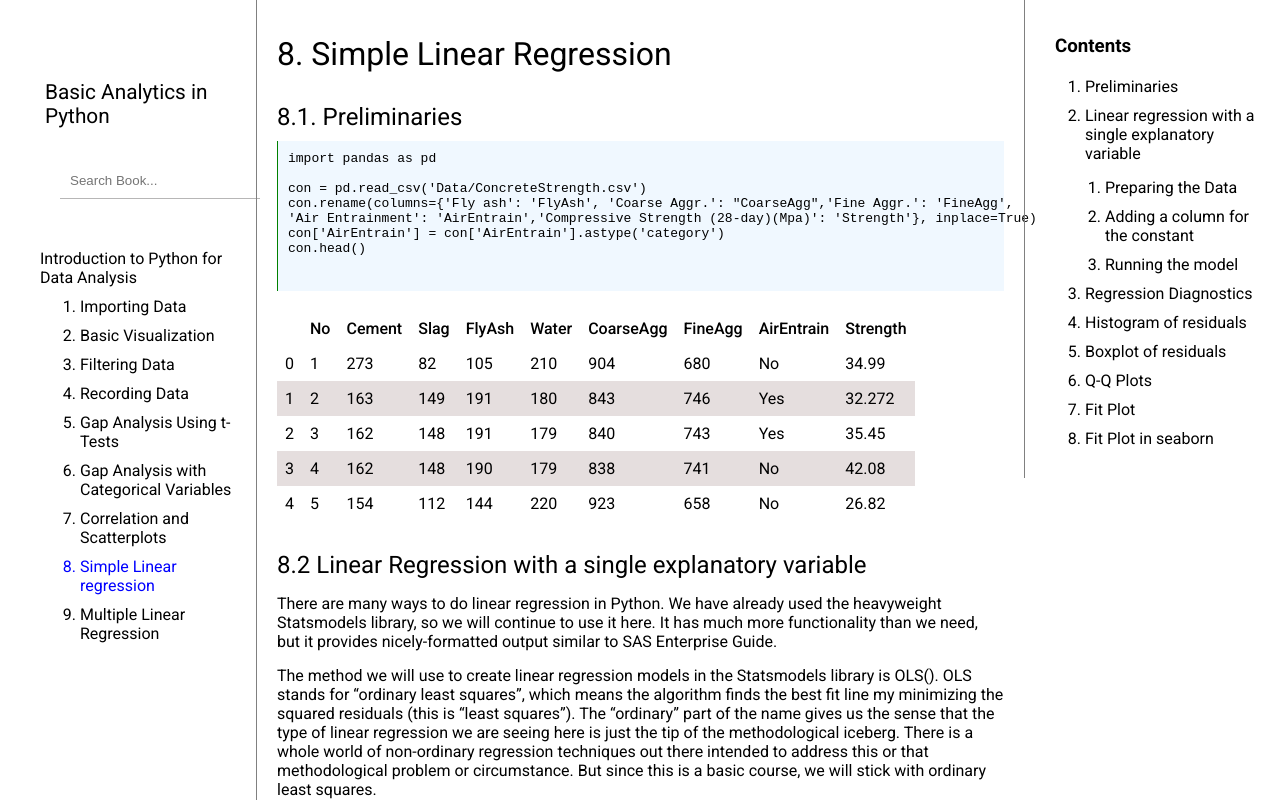
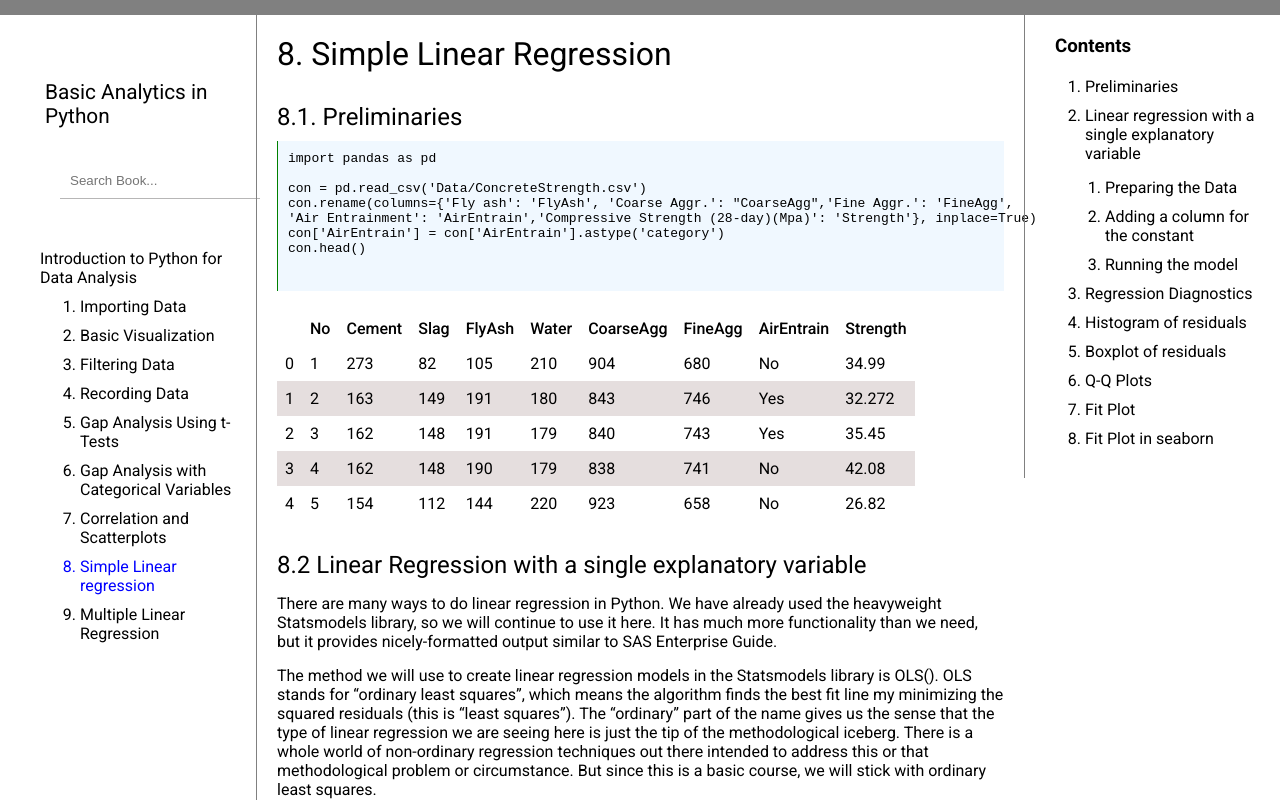
Before and after one commit to Chand-007/regression-article, a React (Create React App) app: page / in a window 1280 px wide. Shown: the top 800 px of the page. Built offline with nearby package versions, Linux system fonts and the light colour scheme; a web font is replaced by a local one.

Commit message:
Added dynamic progress bar

```diff
--- a/src/ArticlePages/RegressionBlogArticle.js
+++ b/src/ArticlePages/RegressionBlogArticle.js
@@ -10,6 +10,7 @@ import { diagnostics_2 } from '../ArrayTables/FirstArray'
 import { fitPlotValues_1 } from '../ArrayTables/FirstArray'
 
 export default function RegressionBlogArticle(){
+
     return(
         <div className="main-middle-container">
             <div className="controls-container"></div>
--- a/src/RegressionArticle.js
+++ b/src/RegressionArticle.js
@@ -1,12 +1,16 @@
 import LeftSideNavigation from "./ArticlePages/LeftSideNavigation"
 import RegressionBlogArticle from "./ArticlePages/RegressionBlogArticle"
 import RightSideNavigation from "./ArticlePages/RightSideNavigation"
-
 import './StyleSheets/RegressionArticle.css'
-
+import ProgressbarContainer from "./utils/ProgressbarContainer"
 
 export default function RegressionArticle(){
     return(
+        <div className="dynamic-container">
+            <div className="progressbar-container">
+                <ProgressbarContainer/>
+            </div>
+
             <div className="page-container">
                 <div className='left-container'>
                     <LeftSideNavigation/>
@@ -18,5 +22,7 @@ export default function RegressionArticle(){
                 <RightSideNavigation/>
                 </div>
             </div>
+        </div>
+
     )
 }
--- /dev/null
+++ b/src/utils/ProgressbarContainer.css
@@ -0,0 +1,19 @@
+*{
+    margin:0px;
+    padding:0px;
+    box-sizing: border-box;
+}
+
+.progress-bar-container{
+    height:15px;
+    width:100vw;
+    background-color: grey;
+    position: fixed;
+    top:0px;
+    left:0px;
+}
+
+.progress-bar{
+    height:15px;
+    background-color: blue;
+}
--- /dev/null
+++ b/src/utils/ProgressbarContainer.js
@@ -0,0 +1,28 @@
+import {useState,useEffect} from 'react'
+import './ProgressbarContainer.css'
+
+
+
+export default function ProgressbarContainer(){
+
+    const [scrollTop,setScrollTop] = useState(0)
+
+    const onScroll= ()=>{
+        const windowScroll = document.documentElement.scrollTop
+        const height = document.documentElement.scrollHeight-document.documentElement.clientHeight
+        const scrolled = (windowScroll/height)*100
+        setScrollTop(scrolled)
+    }
+
+    useEffect(()=>{
+        window.addEventListener("scroll",onScroll)
+        return ()=>window.removeEventListener("scroll",onScroll)
+    },[])
+
+    return(
+        <div className="progress-bar-container">
+            <div className="progress-bar" style={{width:`${scrollTop}%`}}>
+            </div>
+        </div>
+    )
+}
```
Lines whose indentation alone changed are shown as unchanged.
